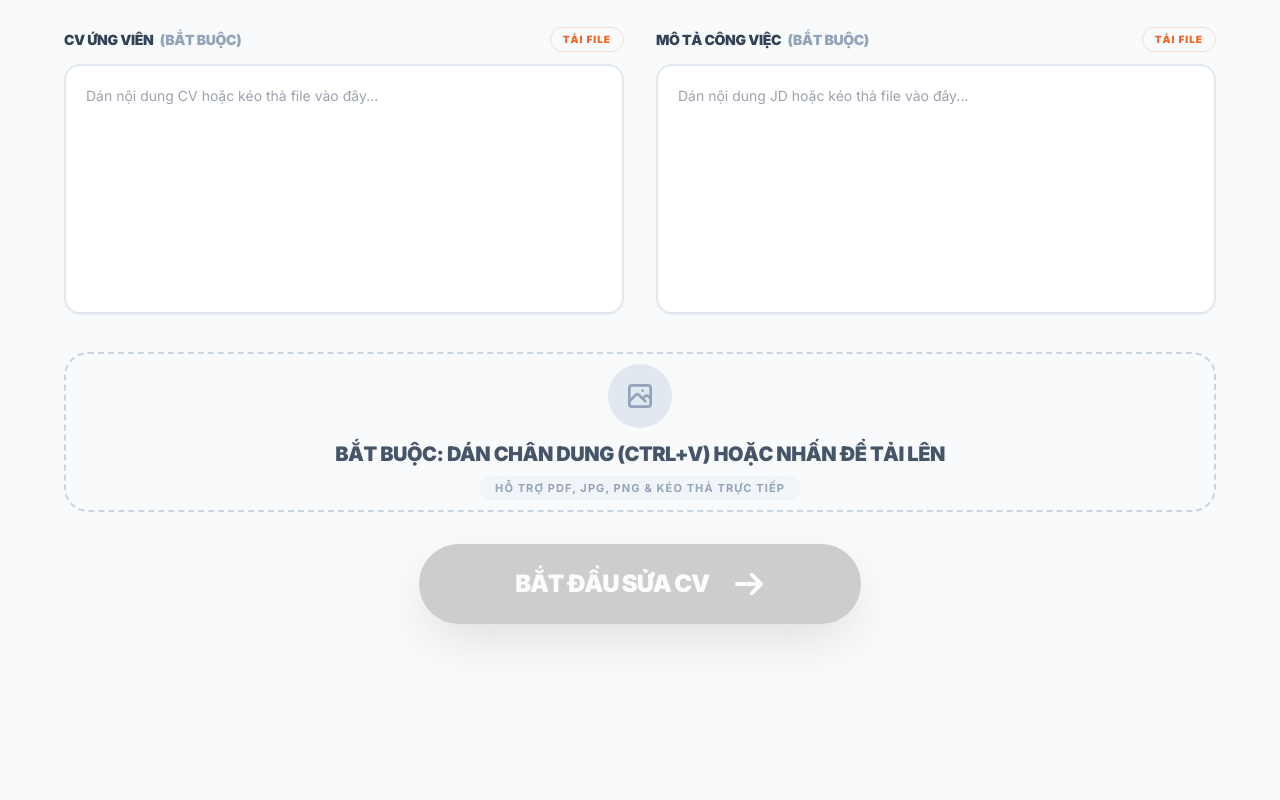
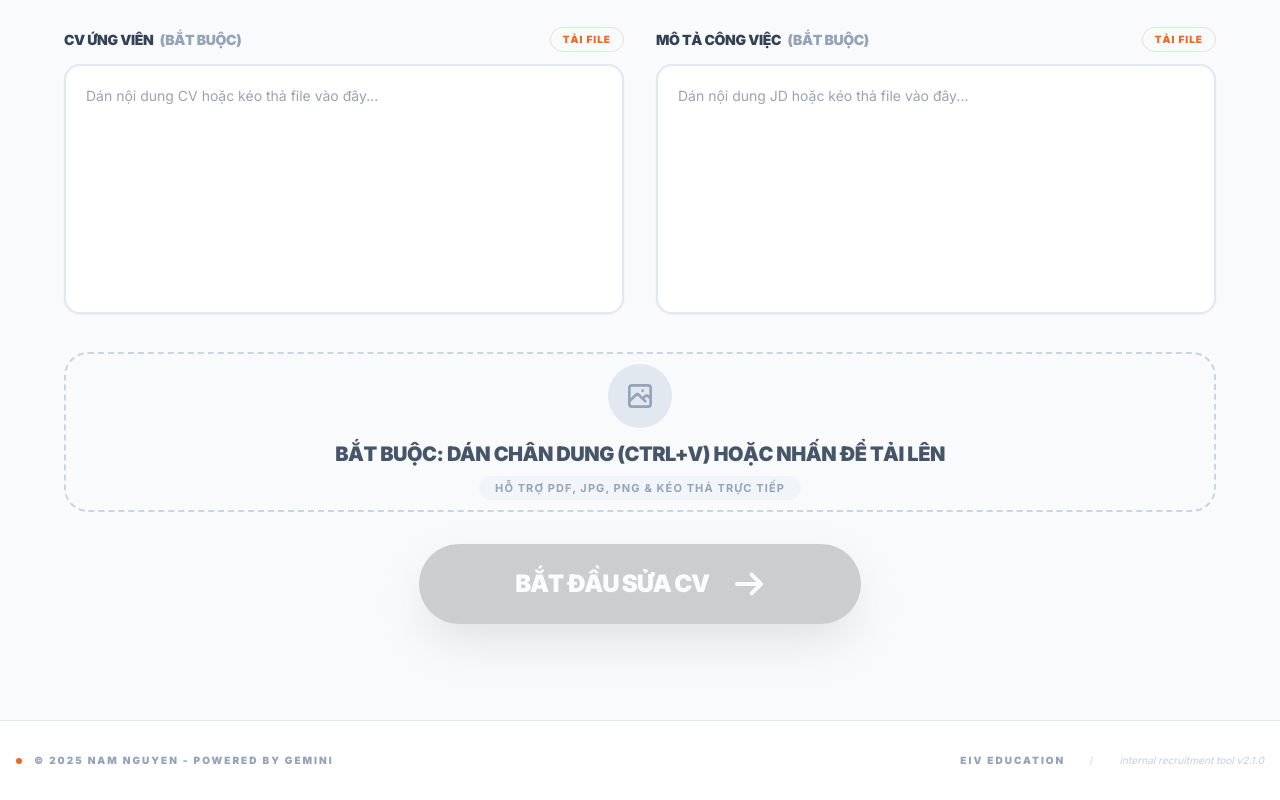
Before and after one commit to npnam151-rgb/EIVCV, a React (Vite) app: page / in a window 1280 px wide. Shown: the part 368-1168 px from the top of the page. Before the commit the page ends 1088 px from the top, so only its background shows below. Built offline with nearby package versions, Linux system fonts and the light colour scheme.

Commit message:
feat: Add application footer and update loading message
Introduces a persistent footer component displaying copyright information, company name, and version. Also, localizes the loading overlay message from Vietnamese to English "Cooking...".

```diff
--- a/App.tsx
+++ b/App.tsx
@@ -3,6 +3,7 @@ import React, { useState, useCallback } from 'react';
 import { optimizeCV, FileData } from './services/geminiService';
 import { AppStatus, CVAnalysisResult } from './types';
 import Header from './components/Header';
+import Footer from './components/Footer';
 import CVInputForm from './components/CVInputForm';
 import ResultDisplay from './components/ResultDisplay';
 import LoadingOverlay from './components/LoadingOverlay';
@@ -112,6 +113,7 @@ const App: React.FC = () => {
       </main>
 
       {status === AppStatus.PROCESSING && <LoadingOverlay />}
+      <Footer />
     </div>
   );
 };
--- /dev/null
+++ b/components/Footer.tsx
@@ -0,0 +1,33 @@
+
+import React from 'react';
+
+const Footer: React.FC = () => {
+  return (
+    <footer className="bg-white border-t border-slate-200 py-8 print:hidden">
+      <div className="container mx-auto px-4 max-w-7xl">
+        <div className="flex flex-col md:flex-row justify-between items-center space-y-4 md:space-y-0 text-[10px] font-black uppercase tracking-[0.2em] text-slate-400">
+          <div className="flex items-center space-x-3">
+            <div className="w-1.5 h-1.5 rounded-full bg-[#F26522]"></div>
+            <span>© {new Date().getFullYear()} Nam Nguyen - Powered by Gemini</span>
+          </div>
+          <div className="flex items-center space-x-6">
+            <a
+              href="https://eiv.edu.vn"
+              target="_blank"
+              rel="noopener noreferrer"
+              className="hover:text-[#F26522] transition-all"
+            >
+              EIV Education
+            </a>
+            <span className="text-slate-200">/</span>
+            <span className="text-slate-300 italic font-medium lowercase tracking-normal">
+              Internal Recruitment Tool v2.1.0
+            </span>
+          </div>
+        </div>
+      </div>
+    </footer>
+  );
+};
+
+export default Footer;
--- a/components/LoadingOverlay.tsx
+++ b/components/LoadingOverlay.tsx
@@ -27,7 +27,7 @@ const LoadingOverlay: React.FC = () => {
             <div className="w-4 h-4 bg-indigo-600 rounded-full animate-pulse"></div>
           </div>
         </div>
-        <h3 className="text-lg font-bold text-slate-900 mb-2">Đang thực hiện ảo thuật...</h3>
+        <h3 className="text-lg font-bold text-slate-900 mb-2 italic">Cooking...</h3>
         <p className="text-sm text-slate-500 h-10 transition-all duration-500">
           {messages[messageIndex]}
         </p>
```
